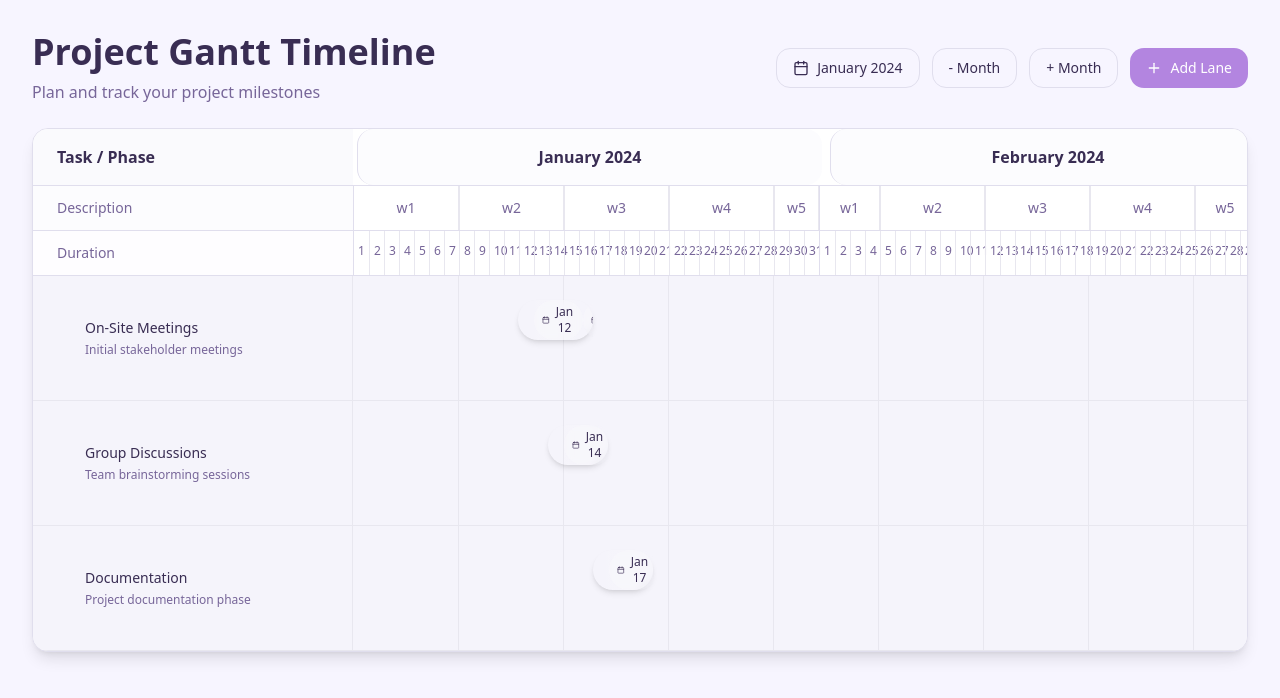
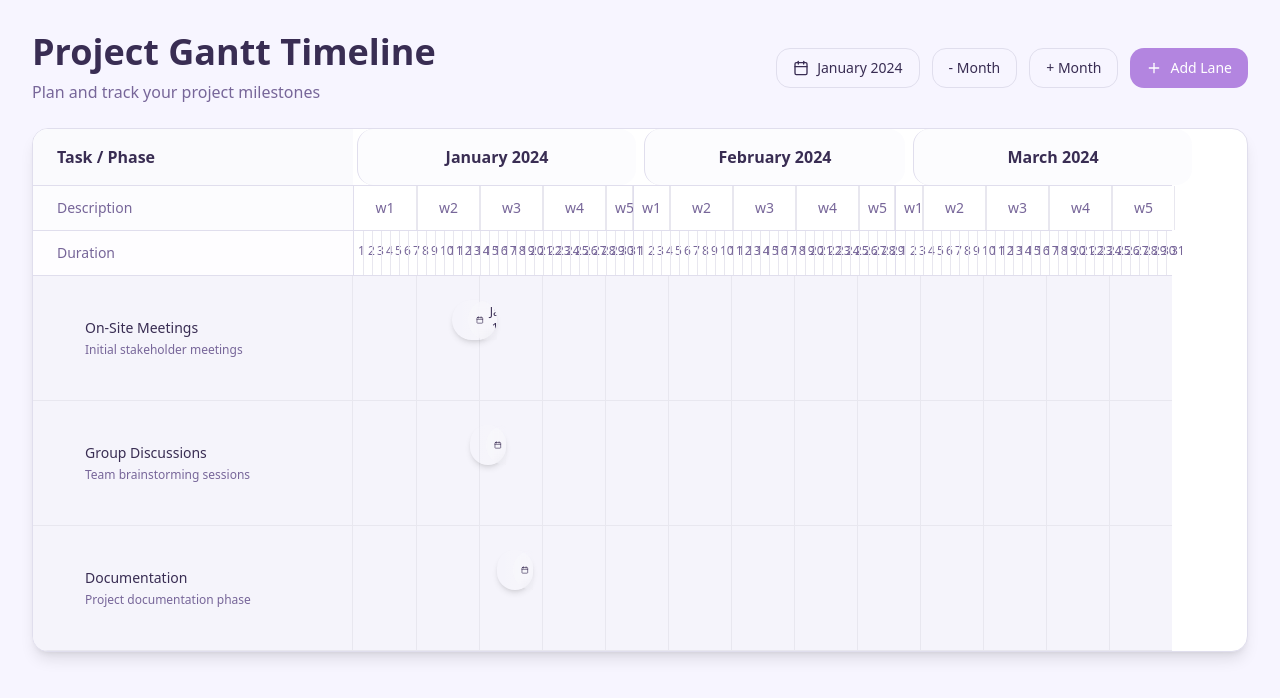
Before and after one commit to germanbrunini/pastel-gantt-plan, a React (Vite) app: page / in a window 1280 px wide. Shown: the top 698 px of the page. Built offline with nearby package versions, Linux system fonts and the light colour scheme; the HTML template or start-up script is replaced by a standard one.

Commit message:
Fix: Adjust Gantt chart width and remove scrollbar

```diff
--- a/src/components/GanttChart.tsx
+++ b/src/components/GanttChart.tsx
@@ -100,7 +100,7 @@ export const GanttChart = () => {
   };
 
   // Calculate dynamic day width based on total days and available space
-  const dayWidth = useMemo(() => {
+  const { dayWidth, timelineWidth } = useMemo(() => {
     const months = Array.from({ length: monthsToShow }, (_, i) => addMonths(startMonth, i));
     const totalDays = months.reduce((acc, month) => {
       const days = eachDayOfInterval({
@@ -110,14 +110,19 @@ export const GanttChart = () => {
       return acc + days.length;
     }, 0);
 
-    // Available width - adjust based on screen and lane column
-    // We want to fit everything in viewport width minus lane column (320px) and some padding
+    // Fixed timeline width calculation
     const viewportWidth = typeof window !== 'undefined' ? window.innerWidth : 1600;
     const laneColumnWidth = 320;
-    const padding = 100;
-    const availableWidth = Math.max(800, viewportWidth - laneColumnWidth - padding);
+    const padding = 80;
+    const maxTimelineWidth = viewportWidth - laneColumnWidth - padding;
 
-    return Math.max(15, Math.floor(availableWidth / totalDays));
+    // Calculate day width to fit exactly in available space
+    const calculatedDayWidth = Math.floor(maxTimelineWidth / totalDays);
+
+    return {
+      dayWidth: calculatedDayWidth,
+      timelineWidth: totalDays * calculatedDayWidth
+    };
   }, [startMonth, monthsToShow]);
 
   return (
@@ -162,8 +167,7 @@ export const GanttChart = () => {
 
         {/* Gantt Chart */}
         <div className="bg-card rounded-2xl shadow-lg border border-border overflow-hidden">
-          <div className="overflow-x-auto">
-            <div>
+          <div style={{ maxWidth: `${timelineWidth + 320}px` }}>
             <TimelineHeader startMonth={startMonth} monthsToShow={monthsToShow} dayWidth={dayWidth} />
             <div className="bg-gantt-bg">
               {lanes.map((lane, index) => (
@@ -191,6 +195,5 @@ export const GanttChart = () => {
         </div>
       </div>
     </div>
-    </div>
   );
 };
```
Lines whose indentation alone changed are shown as unchanged.
